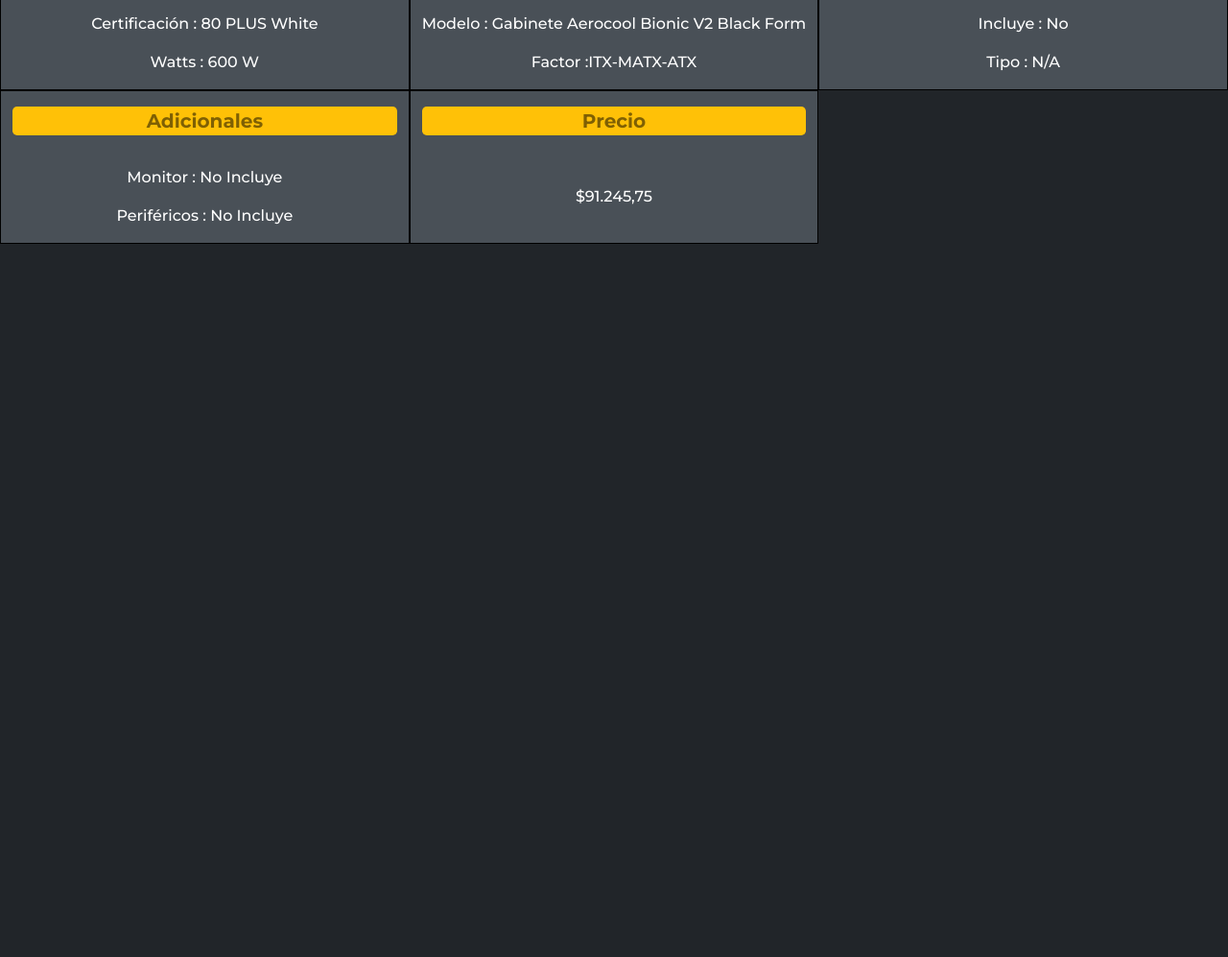
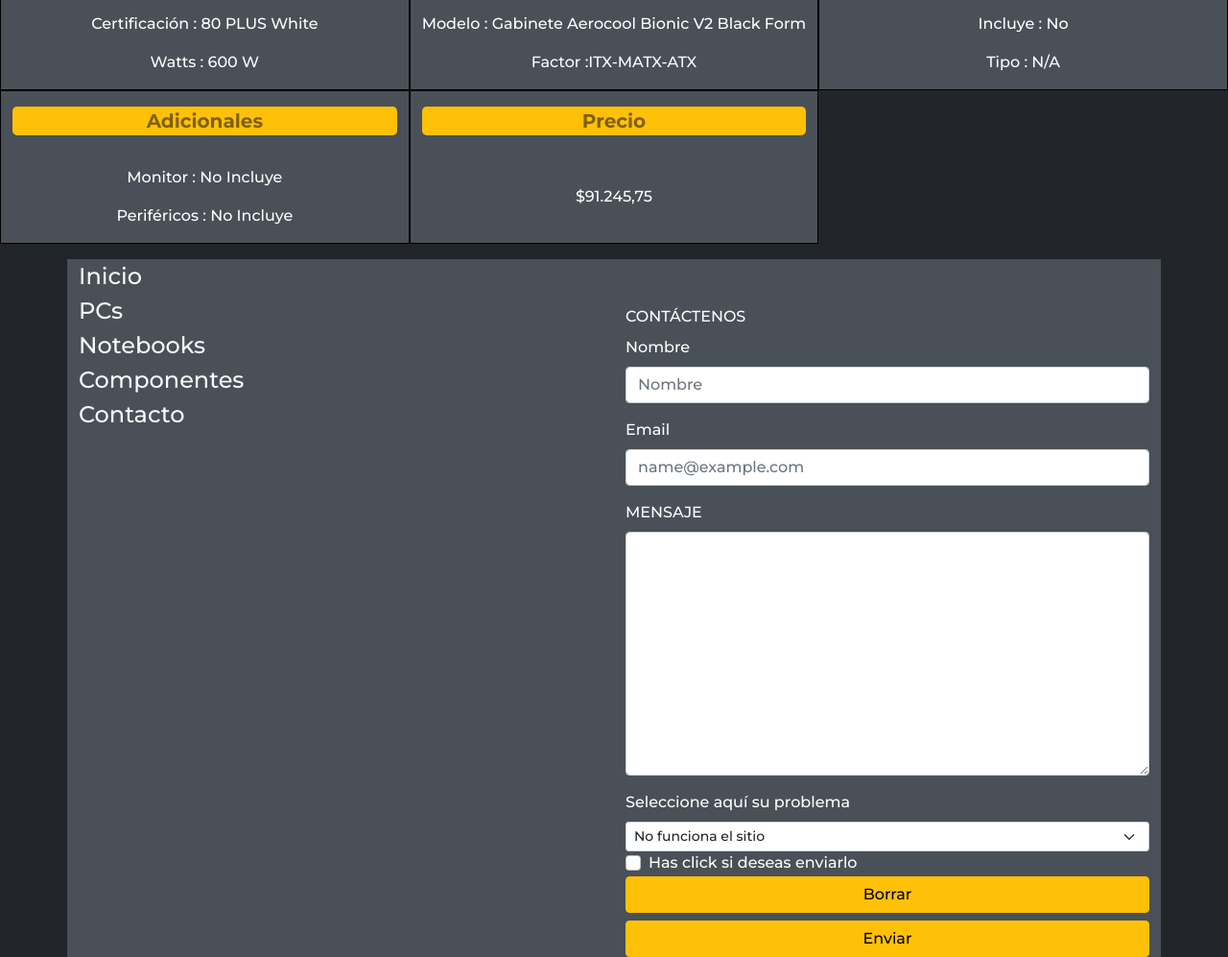
Before and after one commit to MiguelGuajardo/HARDWARE-SHOP-BOOTSTRAP5-SASS, a website: page tablaPcs.html in a window 1280 px wide. Shown: the part 2625-3622 px from the top of the page at 96% size. Before the commit the page ends 2879 px from the top, so only its background shows below. Drawn offline with Linux system fonts and the light colour scheme.

```diff
--- a/package.json
+++ b/package.json
@@ -10,6 +10,7 @@
   "author": "",
   "license": "ISC",
   "dependencies": {
-    "bootstrap": "^5.1.3"
+    "bootstrap": "^5.1.3",
+    "bootstrap-icons": "^1.8.1"
   }
 }
--- a/tablaPcs.html
+++ b/tablaPcs.html
@@ -460,7 +460,89 @@
             </div>
         </div>
       </div>
+      <footer class="text-white text-center text-lg-start rounded-3 mt-3">
+        <div class="container fondo-color">
+          <div class="row">
+            <div class="col-6 d-flex flex-column">
+              <a href="index.html" class="link-light a fs-4"> Inicio</a>
+              <a href="tablaPcs.html" class="link-light a fs-4">PCs</a>
+              <a href="tablaNotebook.html" class="link-light a fs-4">Notebooks</a>
+              <a href="componentes.html" class="link-light a fs-4">Componentes</a>
+              <a href="contacto.html" class="link-light a fs-4">Contacto</a>
+            </div>
+            <div class="col-6">
+              <label for="exampleText" class="form-label pt-5">CONTÁCTENOS</label>
+          <div class="d-flex flex-column">
+            <div class="mb-3">
+              <label for="exampleFormControlInput1" class="form-label"
+                >Nombre</label
+              >
+              <input
+                type="text"
+                name="Nombre"
+                class="form-control"
+                id="Nombre"
+                placeholder="Nombre"
+              />
+            </div>
+            <div class="mb-3">
+              <label for="exampleFormControlInput1" class="form-label"
+                >Email</label
+              >
+              <input
+                type="email"
+                class="form-control"
+                id="exampleFormControlInput1"
+                placeholder="name@example.com"
+              />
+            </div>
+            <div class="mb-3">
+              <label for="Textarea" class="form-label"
+                >MENSAJE</label
+              >
+              <textarea
+                class="form-control"
+                name="text"
+              id="Mensaje"
+              cols="30"
+              rows="10"
+              ></textarea>
+            </div>
+            <label for="exampleFormControlTextarea1" class="form-label"
+              >Seleccione aquí su problema</label
+            >
+            <select
+              class="form-select form-select-sm"
+              aria-label=".form-select-sm"
+            >
+              <option value="1">No funciona el sitio</option>
+              <option value="2">No puedo realizar la compra</option>
+              <option value="3">No encuentro lo que quiero</option>
+              <option value="3">Opinion</option>
+              <option value="3">Otro</option>
+            </select>
+            <div class="form-check">
+              <input
+                class="form-check-input"
+                type="checkbox"
+                value=""
+                name="checkbox"
+                id="checkbox"
+                required
+              />
+              <label class="form-check-label" for="flexCheckIndeterminate">
+                Has click si deseas enviarlo
+              </label>
+            </div>
+            <div class="d-grid gap-2">
+              <button class="btn btn-warning" type="reset">Borrar</button>
+              <button class="btn btn-warning" type="submit">Enviar</button>
+            </div>
+          </div>
+            </div>
+          </div>
         </div>
+      </footer>
       <script src="js/bootstrap.js"></script>
 </body>
 </html>
```
Also changed, not shown: 1 other file.
